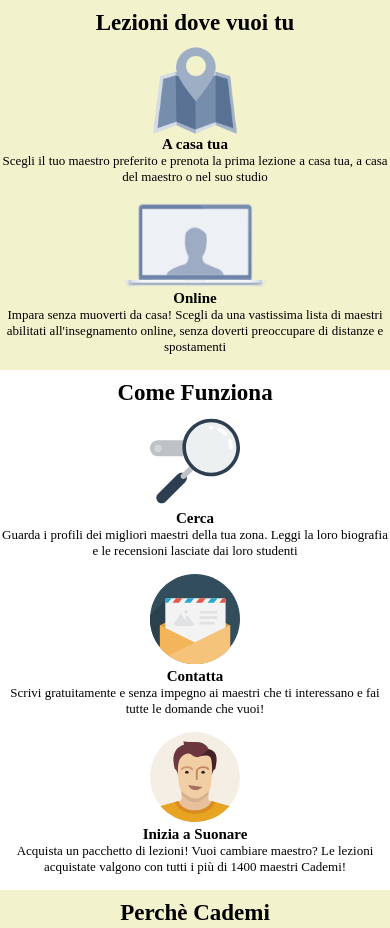
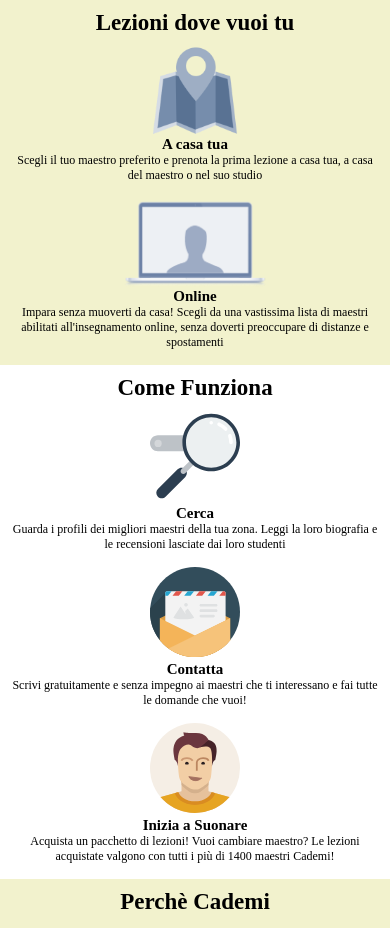
Before and after one commit to tommasofiglia/html-css-resp-wannabe, a plain HTML site: page index.html in a window 390 px wide. Shown: the top 928 px of the page. Drawn offline with Linux system fonts and the light colour scheme.

Commit message:
Esercizio rifinito e totalmente completo.

```diff
--- a/style.css
+++ b/style.css
@@ -84,15 +84,18 @@
   }
 
   .row {
-    width: 100%;
+    width: 95%;
     padding-top: 0;
     margin-top: 0;
   }
 
   /* BLOCCO LEZIONI */
 
+  #lezioni{
+    background-color: rgb(242,242,205);
+  }
+
   #lezioni h1{
-    background-color: rgb(242,242,205);
     margin: auto;
     padding: 10px 0;
   }
@@ -101,7 +104,6 @@
   #lezioni .row>.right {
     width: 100%;
     float: none;
-    background-color: rgb(242,242,205);
     padding-bottom: 15px;
   }
 
@@ -114,13 +116,8 @@
     padding-bottom: 15px;
   }
 
-  #steps {
-    text-align: center;
-  }
-
   /* BLOCCO PERCHE */
   #why {
-    text-align: center;
     background-color: rgb(242,242,205);
   }
 
@@ -166,6 +163,8 @@
   }
 
  .row{
-   font-size: 13px;
+   font-size: 12px;
  }
 }
+
+/* Fine del Mediaquery per sito responsive */
```
